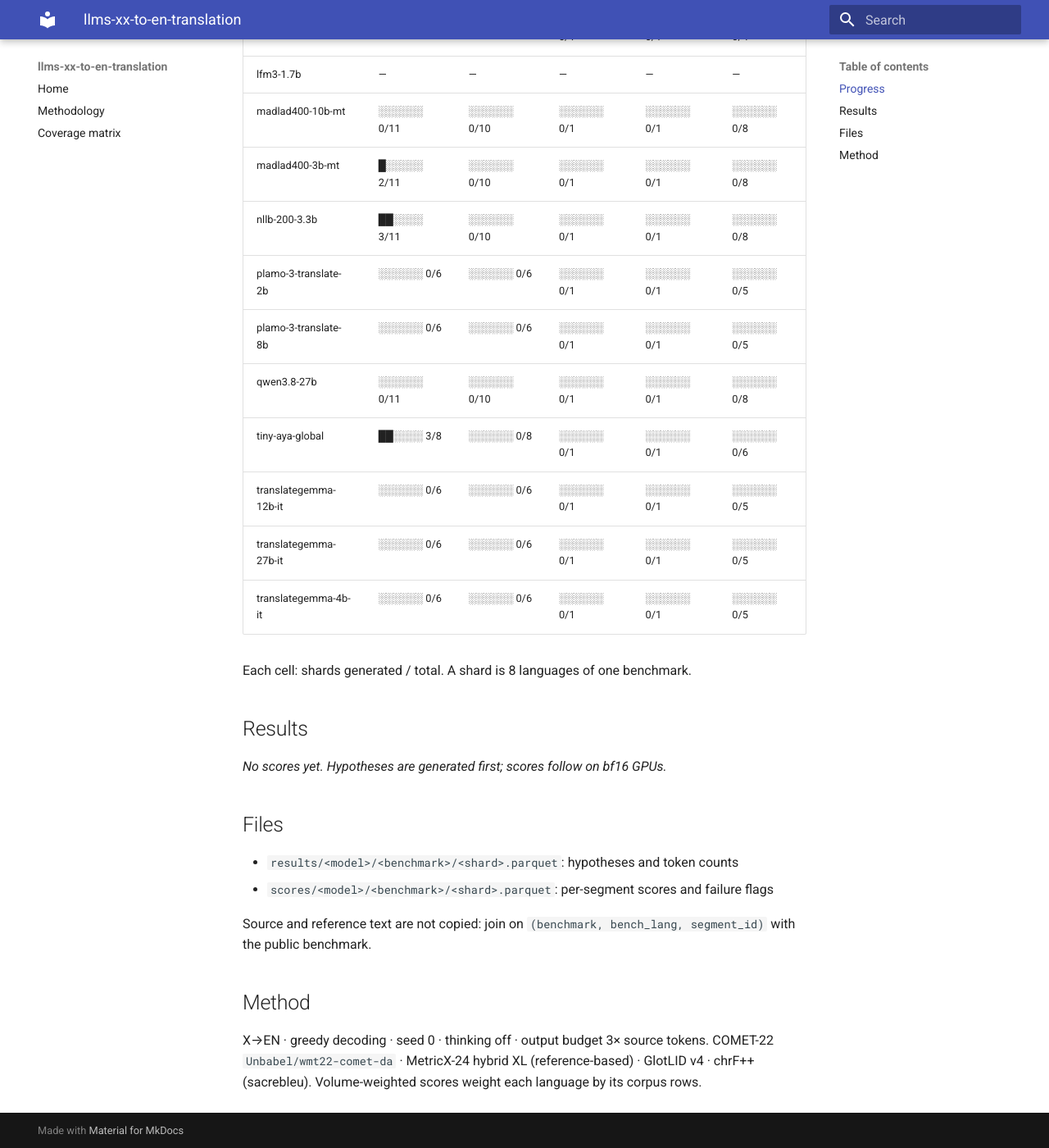
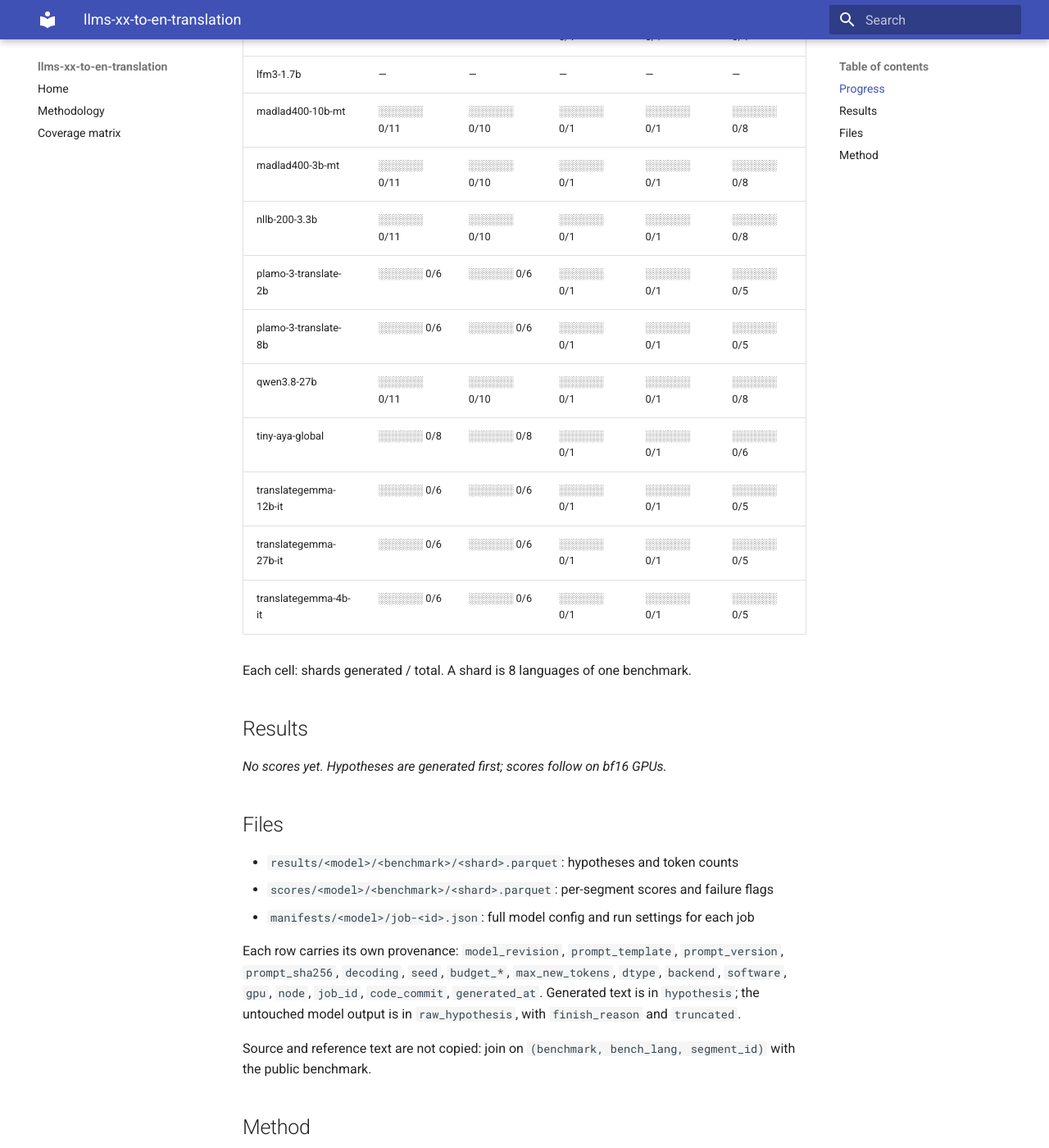
Before and after one commit to NoeFlandre/llms-xx-to-en-translation, an MkDocs documentation site: the page built from docs/dataset_card.md, in a window 1280 px wide and 1400 px high, scrolled down 695 px. Shown: the whole window at 82% size. Built offline with MkDocs 1.6.1 and Material for MkDocs 9.7.7, drawn with Linux system fonts in a browser that asks for light colours; some of the changed text lies outside the part shown.

```diff
--- a/docs/dataset_card.md
+++ b/docs/dataset_card.md
@@ -26,12 +26,12 @@ Open models translating GeoReSeT corpus languages into English.
 | hy-mt2-7b | ░░░░░░ 0/5 | ░░░░░░ 0/4 | ░░░░░░ 0/1 | ░░░░░░ 0/1 | ░░░░░░ 0/4 |
 | lfm3-1.7b | — | — | — | — | — |
 | madlad400-10b-mt | ░░░░░░ 0/11 | ░░░░░░ 0/10 | ░░░░░░ 0/1 | ░░░░░░ 0/1 | ░░░░░░ 0/8 |
-| madlad400-3b-mt | █░░░░░ 2/11 | ░░░░░░ 0/10 | ░░░░░░ 0/1 | ░░░░░░ 0/1 | ░░░░░░ 0/8 |
-| nllb-200-3.3b | ██░░░░ 3/11 | ░░░░░░ 0/10 | ░░░░░░ 0/1 | ░░░░░░ 0/1 | ░░░░░░ 0/8 |
+| madlad400-3b-mt | ░░░░░░ 0/11 | ░░░░░░ 0/10 | ░░░░░░ 0/1 | ░░░░░░ 0/1 | ░░░░░░ 0/8 |
+| nllb-200-3.3b | ░░░░░░ 0/11 | ░░░░░░ 0/10 | ░░░░░░ 0/1 | ░░░░░░ 0/1 | ░░░░░░ 0/8 |
 | plamo-3-translate-2b | ░░░░░░ 0/6 | ░░░░░░ 0/6 | ░░░░░░ 0/1 | ░░░░░░ 0/1 | ░░░░░░ 0/5 |
 | plamo-3-translate-8b | ░░░░░░ 0/6 | ░░░░░░ 0/6 | ░░░░░░ 0/1 | ░░░░░░ 0/1 | ░░░░░░ 0/5 |
 | qwen3.8-27b | ░░░░░░ 0/11 | ░░░░░░ 0/10 | ░░░░░░ 0/1 | ░░░░░░ 0/1 | ░░░░░░ 0/8 |
-| tiny-aya-global | ██░░░░ 3/8 | ░░░░░░ 0/8 | ░░░░░░ 0/1 | ░░░░░░ 0/1 | ░░░░░░ 0/6 |
+| tiny-aya-global | ░░░░░░ 0/8 | ░░░░░░ 0/8 | ░░░░░░ 0/1 | ░░░░░░ 0/1 | ░░░░░░ 0/6 |
 | translategemma-12b-it | ░░░░░░ 0/6 | ░░░░░░ 0/6 | ░░░░░░ 0/1 | ░░░░░░ 0/1 | ░░░░░░ 0/5 |
 | translategemma-27b-it | ░░░░░░ 0/6 | ░░░░░░ 0/6 | ░░░░░░ 0/1 | ░░░░░░ 0/1 | ░░░░░░ 0/5 |
 | translategemma-4b-it | ░░░░░░ 0/6 | ░░░░░░ 0/6 | ░░░░░░ 0/1 | ░░░░░░ 0/1 | ░░░░░░ 0/5 |
@@ -48,6 +48,9 @@ _No scores yet. Hypotheses are generated first; scores follow on bf16 GPUs._
 
 - `results/<model>/<benchmark>/<shard>.parquet`: hypotheses and token counts
 - `scores/<model>/<benchmark>/<shard>.parquet`: per-segment scores and failure flags
+- `manifests/<model>/job-<id>.json`: full model config and run settings for each job
+
+Each row carries its own provenance: `model_revision`, `prompt_template`, `prompt_version`, `prompt_sha256`, `decoding`, `seed`, `budget_*`, `max_new_tokens`, `dtype`, `backend`, `software`, `gpu`, `node`, `job_id`, `code_commit`, `generated_at`. Generated text is in `hypothesis`; the untouched model output is in `raw_hypothesis`, with `finish_reason` and `truncated`.
 
 Source and reference text are not copied: join on `(benchmark, bench_lang, segment_id)`
 with the public benchmark.
```
Also changed, not shown: other parts of docs/dataset_card.md (+1 -1 lines), 1 other file.
